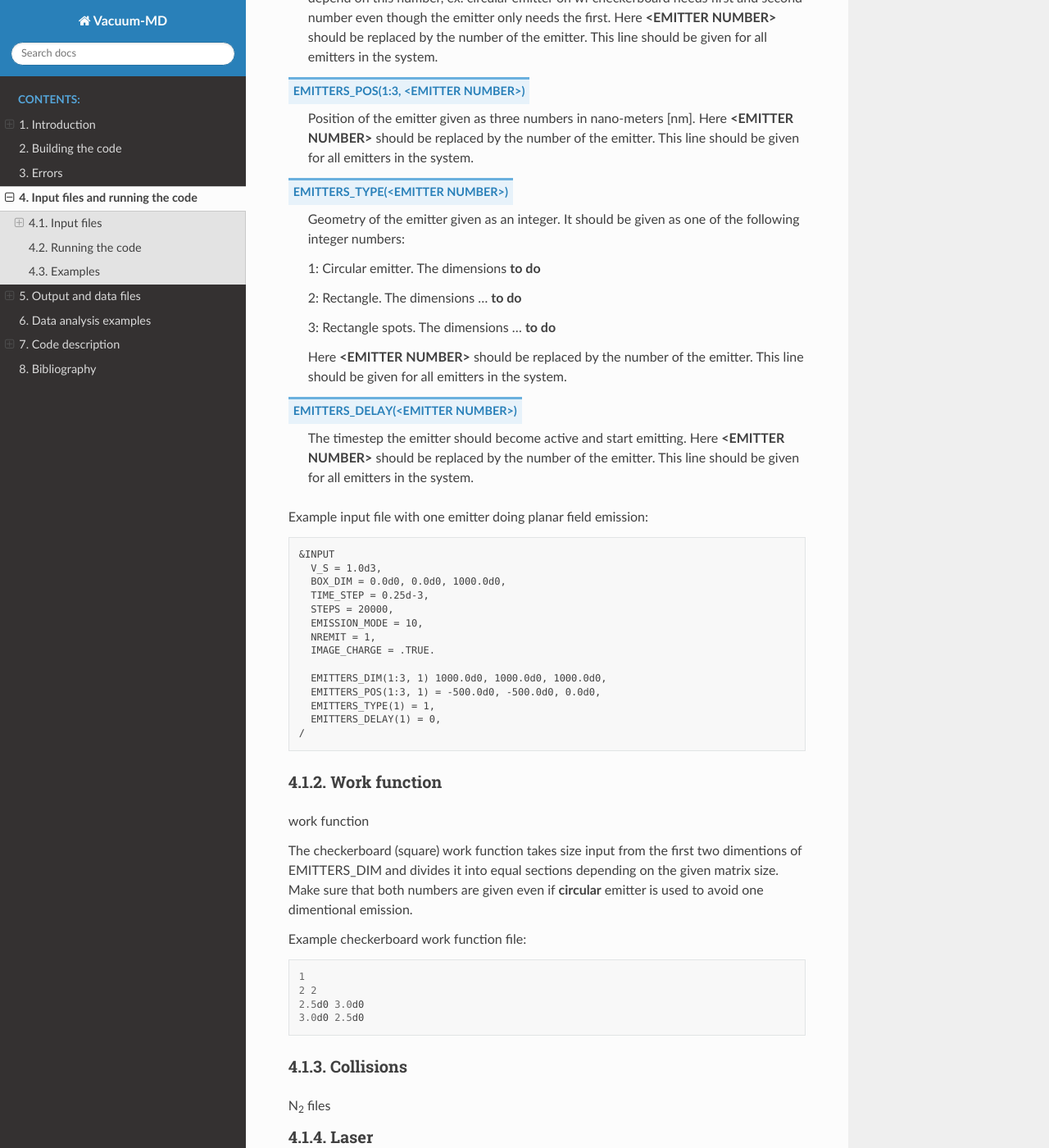
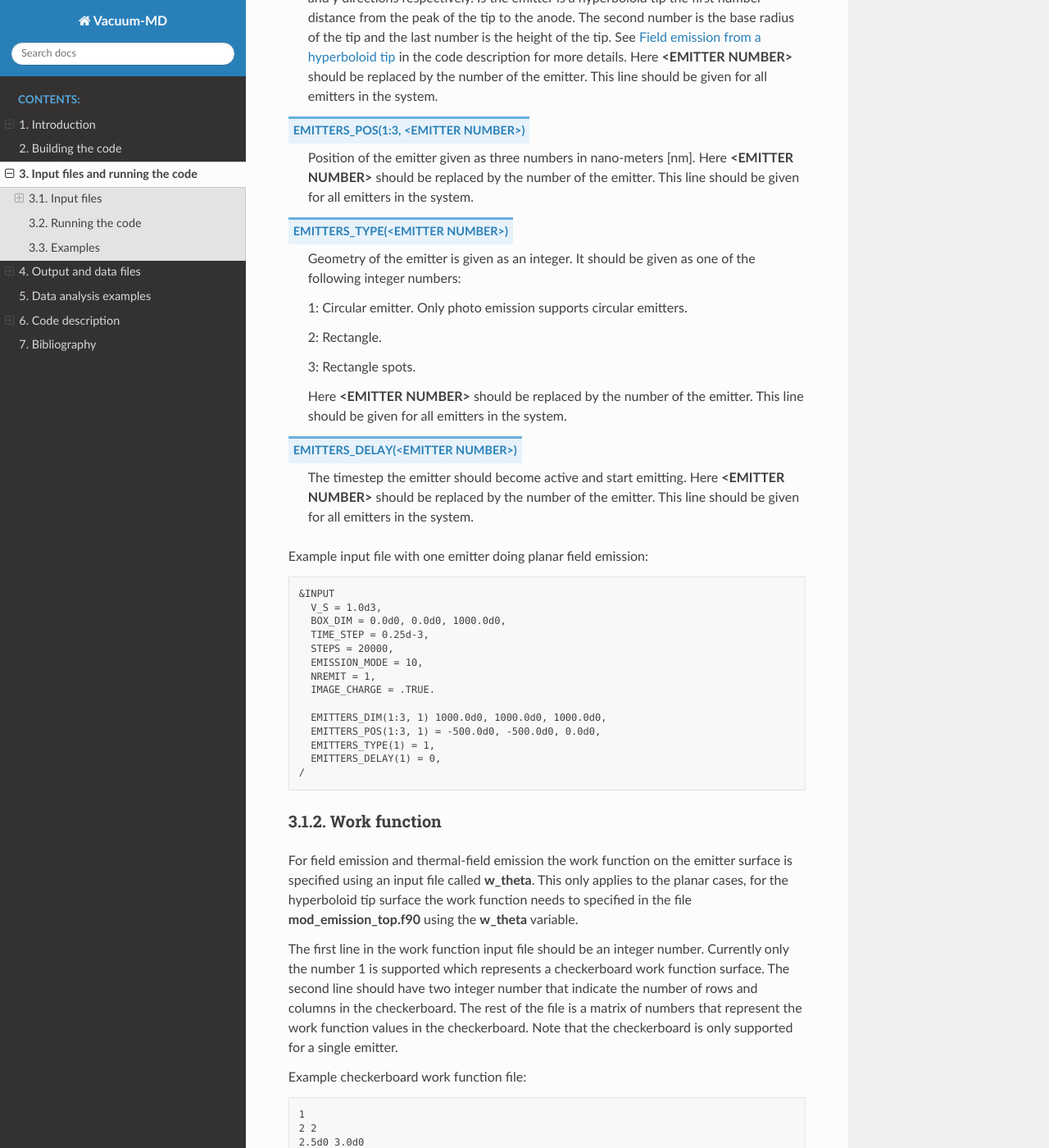
Before and after one commit to NanoPhysicsCenter/RUMDEED, a Sphinx documentation site: the page built from docs/source/run.rst, in a window 1280 px wide and 1400 px high, scrolled down 1431 px. Shown: the whole window at 82% size. Built offline with Sphinx 7.4.7 and the Read the Docs theme 2.0.0, drawn with Linux system fonts in a browser that asks for light colours; some of the changed text lies outside the part shown.

Commit message:
Docs updated

```diff
--- a/docs/source/intro.rst
+++ b/docs/source/intro.rst
@@ -2,8 +2,8 @@
 ============
 
 The Vacuum-MD program was first written by Andreas Pedersen :cite:p:`PhysRevLett.104.175002` in Python
-to simulate space charge limited photo emission :cite:p:`PhysRevLett.104.175002`. It was later rewritten in Fortran by Kristinn Torfason.
-He also extended it to include Field emission :cite:p:`doi:10.1063/1.4914855`:cite:p:`doi:10.1063/1.4972821` and
+to simulate space charge limited photo emission :cite:p:`PhysRevLett.104.175002`. It was later rewritten in Fortran by Kristinn Torfason with parallelization using OpenMP.
+It was also extended to include Field emission :cite:p:`doi:10.1063/1.4914855`:cite:p:`doi:10.1063/1.4972821` and
 Thermal-field emission :cite:p:`PhysRevApplied.15.014040`.
 
 .. index:: Python, Fortran, Photo emission, Field emission, Thermal-field emission
--- a/docs/source/run.rst
+++ b/docs/source/run.rst
@@ -1,11 +1,15 @@
+.. _run:
+
 Input files and running the code
 ================================
 
-To do run the code
+Once you have :ref:`downloaded the source code and build the executable <build>` you can run program using the instructions below.
 
 Input files
 -----------
-input, w_theta, collisions, laser
+The Vacuum-MD program is run from the command line and reads input parameters from several input files. These file are placed in the same
+directory as the Vacuum-MD executable file. The main input files is simply called **input** and is always required. Other input files such
+are only required when specific features of the program are used.
 
 Input file
 ++++++++++
@@ -40,21 +44,19 @@
     For a rectangular emitter the first two numbers represent the length in the x and y directions respectively.
     Is the emitter is a hyperboloid tip the first number distance from the peak of the tip to the anode. The second number is the base radius of the tip
     and the last number is the height of the tip. See :ref:`Field emission from a hyperboloid tip <field-tip>` in the code description for more details.
-    Workfunction can also depend on this number, ex. circular emitter on wf checkerboard needs first and second number even though the emitter only
-    needs the first.
     Here **<EMITTER NUMBER>** should be replaced by the number of the emitter.
     This line should be given for all emitters in the system.
 EMITTERS_POS(1:3, <EMITTER NUMBER>)
     Position of the emitter given as three numbers in nano-meters [nm]. Here **<EMITTER NUMBER>** should be replaced by the number of the emitter.
     This line should be given for all emitters in the system.
 EMITTERS_TYPE(<EMITTER NUMBER>)
-    Geometry of the emitter given as an integer. It should be given as one of the following integer numbers:
+    Geometry of the emitter is given as an integer. It should be given as one of the following integer numbers:
 
-    1: Circular emitter. The dimensions **to do**
+    1: Circular emitter. Only photo emission supports circular emitters.
 
-    2: Rectangle. The dimensions ... **to do**
+    2: Rectangle.
 
-    3: Rectangle spots. The dimensions ... **to do**
+    3: Rectangle spots.
 
     Here **<EMITTER NUMBER>** should be replaced by the number of the emitter. This line should be given for all emitters in the system.
 EMITTERS_DELAY(<EMITTER NUMBER>)
@@ -82,12 +84,16 @@
 
 Work function
 +++++++++++++
-work function
+For field emission and thermal-field emission the work function on the emitter surface is specified using an input file called **w_theta**. This only applies to the planar cases,
+for the hyperboloid tip surface the work function needs to specified in the file **mod_emission_top.f90** using the **w_theta** variable.
 
-The checkerboard (square) work function takes size input from the first two dimentions of EMITTERS_DIM and divides it into equal sections depending
-on the given matrix size. Make sure that both numbers are given even if **circular** emitter is used to avoid one dimentional emission.
+The first line in the work function input file should be an integer number. Currently only the number 1 is supported which represents a checkerboard work function surface.
+The second line should have two integer number that indicate the number of rows and columns in the checkerboard. The rest of the file is a matrix of numbers that
+represent the work function values in the checkerboard. Note that the checkerboard is only supported for a single emitter.
 
-Example checkerboard work function file::
+Example checkerboard work function file:
+
+.. code-block:: text
 
   1
   2 2
@@ -112,18 +118,19 @@
 Photoemission Input Warning
 +++++++++++++++++++++++++++
 
-    The header/first line sets parameters;
-    The first number enables Gaussian electron emission pulse, 1 = on, 2 = off.
-    Second number selects type of laser input, 1 for fixed photon energy, 2 for Poisson distributed photon energy.
-    Third number picks velocity profile for electrons, 1 being zero initial velocity, 2 for work function dependant inital velocity.
+The header/first line sets parameters;
+The first number enables Gaussian electron emission pulse, 1 = on, 2 = off.
+Second number selects type of laser input, 1 for fixed photon energy, 2 for Poisson distributed photon energy.
+Third number picks velocity profile for electrons, 1 being zero initial velocity, 2 for work function dependant inital velocity.
 
-    Second line is laser (photon) energy and variation, first being the laser 'mean' energy level in electronVolts (eV) and second being standard deviation of the laser (in eV's as well).
-    This is normal distribution with Box-Muller method.
-    For work function dependant initial velocity the energy is compared to the work function with the excess making way for Newtonian velocity given to the electrons.
+Second line is laser (photon) energy and variation, first being the laser 'mean' energy level in electronVolts (eV) and second being standard deviation of the laser (in eV's as well).
+This is normal distribution with Box-Muller method.
+For work function dependant initial velocity the energy is compared to the work function with the excess making way for Newtonian velocity given to the electrons.
 
-    Third line is gauss pulse parameters, center (mu), width (sigma) and A(mplitude) of the pulse.
-    The gaussian pulse is simulated with output restriction of electrons according to normal distribution.
-    This should in theory simulate the Quantum Efficiency and Intensity via amplitude modulation.
+Third line is gauss pulse parameters, center (mu), width (sigma) and A(mplitude) of the pulse.
+The gaussian pulse is simulated with output restriction of electrons according to normal distribution.
+This should in theory simulate the Quantum Efficiency and Intensity via amplitude modulation.
+
 
 Running the code
 -----------------
```
Also changed, not shown: docs/source/build.rst (+10 -15 lines), 2 other files.
